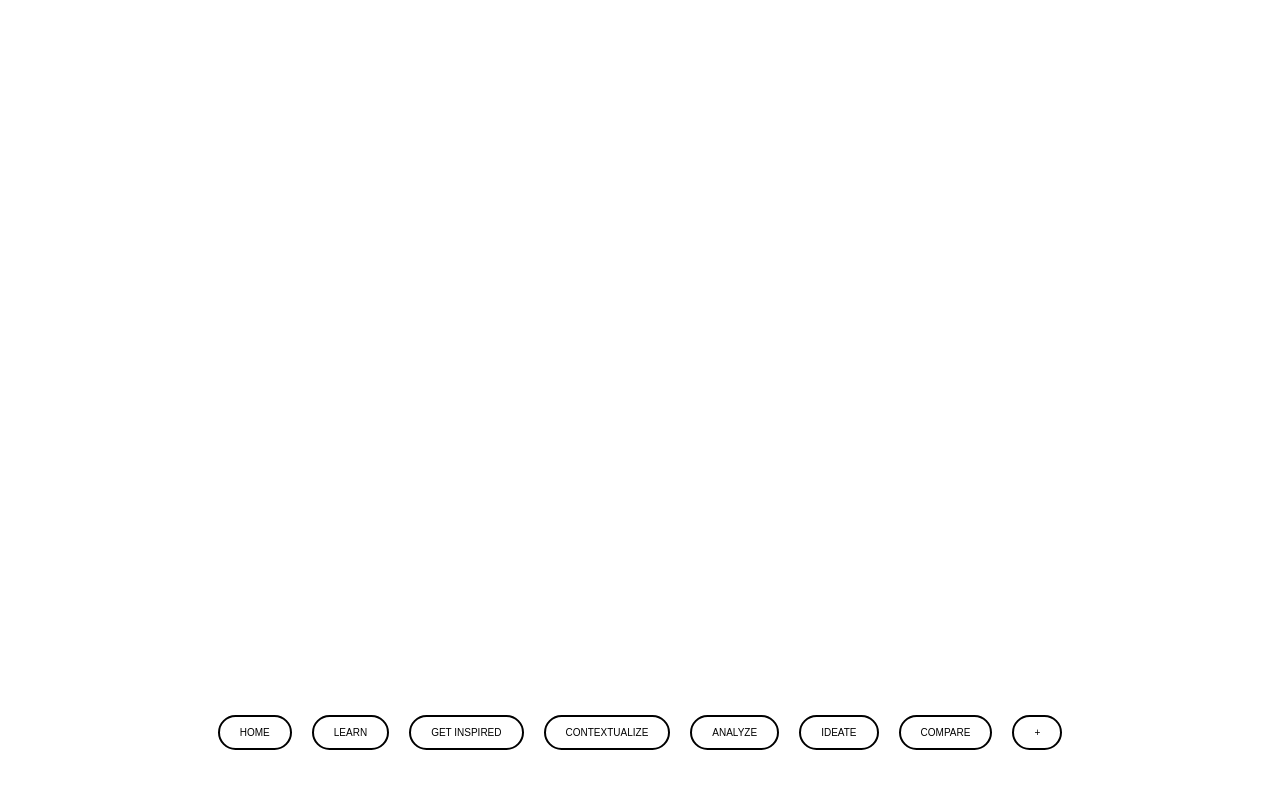
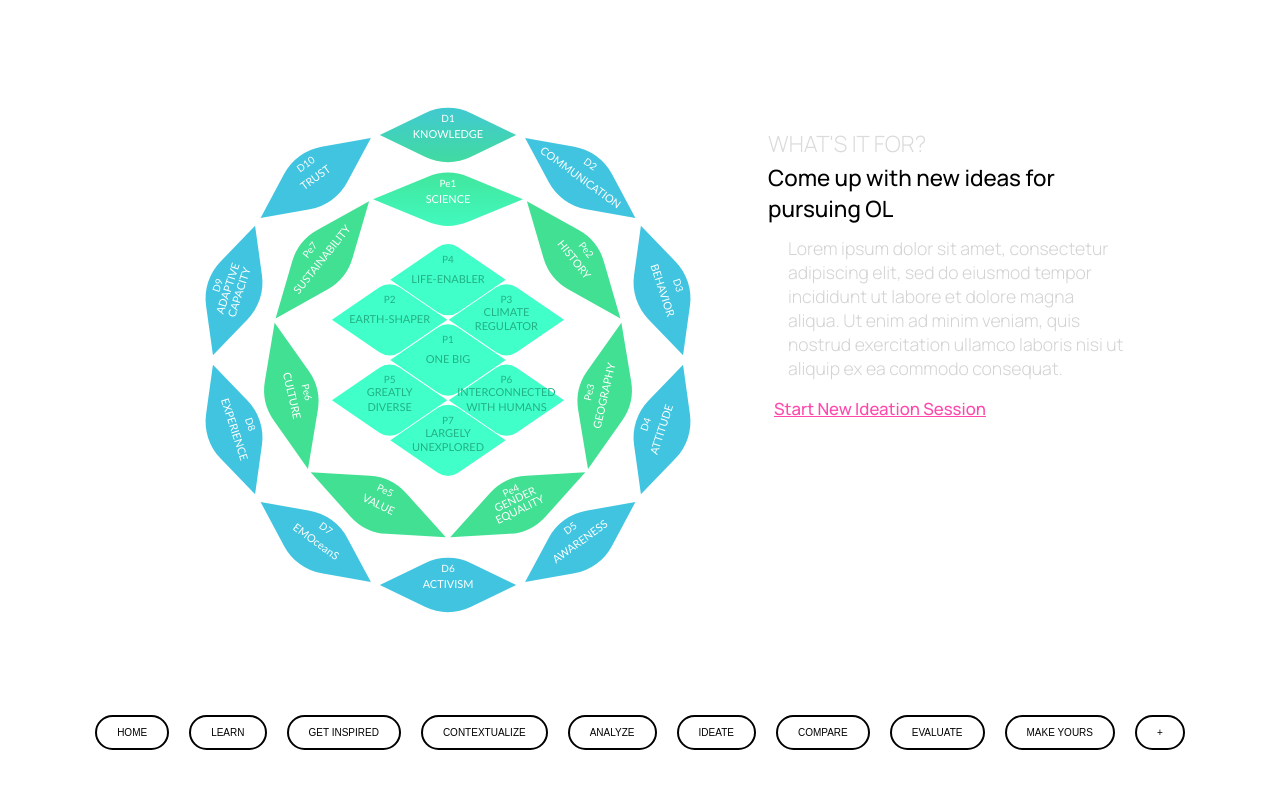
Before and after one commit to saradinismarques/ol-compass, a React (Create React App) app: page /ideate in a window 1280 px wide. Shown: the top 788 px of the page. Built offline with nearby package versions, Linux system fonts and the light colour scheme.

Commit message:
add templates for all the pages

```diff
--- a/src/App.js
+++ b/src/App.js
@@ -4,8 +4,13 @@ import { BrowserRouter as Router, Route, Routes, useLocation  } from 'react-rout
 import InitialPage from './pages/InitialPage';
 import HomePage from './pages/HomePage';
 import LearnPage from './pages/LearnPage';
+import ContextualizePage from './pages/ContextualizePage';
 import GetInspiredPage from './pages/GetInspiredPage';
 import AnalyzePage from './pages/AnalyzePage';
+import IdeatePage from './pages/IdeatePage';
+import ComparePage from './pages/ComparePage';
+import EvaluatePage from './pages/EvaluatePage';
+import MakeYoursPage from './pages/MakeYoursPage';
 
 import Menu from './components/Menu'
 
@@ -29,7 +34,12 @@ function App() {
           <Route path="/home" element={<HomePage colors={colors}/>} />
           <Route path="/learn" element={<LearnPage colors={colors}/>} />
           <Route path="/get-inspired" element={<GetInspiredPage colors={colors}/>} />
+          <Route path="/contextualize" element={<ContextualizePage colors={colors}/>} />
           <Route path="/analyze" element={<AnalyzePage colors={colors}/>} />
+          <Route path="/ideate" element={<IdeatePage colors={colors}/>} />
+          <Route path="/compare" element={<ComparePage colors={colors}/>} />
+          <Route path="/evaluate" element={<EvaluatePage colors={colors}/>} />
+          <Route path="/make-yours" element={<MakeYoursPage colors={colors}/>} />
         </Routes>
       </main>
       {!isInitialPage && <Menu />}
--- a/src/components/Menu.js
+++ b/src/components/Menu.js
@@ -33,7 +33,7 @@ const Menu = () => {
         GET INSPIRED
       </Link>
       <Link
-        to="/"
+        to="/contextualize"
         className={`menu-button ${activeButton === 'contextualize' ? 'active' : ''}`}
         onClick={() => handleClick('contextualize')}
       >
@@ -47,21 +47,35 @@ const Menu = () => {
         ANALYZE
       </Link>
       <Link
-        to="/"
+        to="/ideate"
         className={`menu-button ${activeButton === 'ideate' ? 'active' : ''}`}
         onClick={() => handleClick('ideate')}
       >
         IDEATE
       </Link>
       <Link
-        to="/"
+        to="/compare"
         className={`menu-button ${activeButton === 'compare' ? 'active' : ''}`}
         onClick={() => handleClick('compare')}
       >
         COMPARE
       </Link>
       <Link
-        to="/"
+        to="/evaluate"
+        className={`menu-button ${activeButton === 'evaluate' ? 'active' : ''}`}
+        onClick={() => handleClick('evaluate')}
+      >
+        EVALUATE
+      </Link>
+      <Link
+        to="/make-yours"
+        className={`menu-button ${activeButton === 'make-yours' ? 'active' : ''}`}
+        onClick={() => handleClick('make-yours')}
+      >
+        MAKE YOURS
+      </Link>
+      <Link
+        to="/home"
         className={`menu-button ${activeButton === 'plus' ? 'active' : ''}`}
         onClick={() => handleClick('plus')}
       >
--- a/src/pages/AnalyzePage.js
+++ b/src/pages/AnalyzePage.js
@@ -5,8 +5,6 @@ import OLDiagram from '../components/OLDiagram';
 const GetInspiredPage = ({colors}) => {
   // Memoize the initialState object
   const initialState = useMemo(() => ({
-    text: [],
-    showMore: false,
     initialState: true,
   }), []);
 
@@ -51,7 +49,7 @@ const GetInspiredPage = ({colors}) => {
             <p className='text'>
               Lorem ipsum dolor sit amet, consectetur adipiscing elit, sed do eiusmod tempor incididunt ut labore et dolore magna aliqua. Ut enim ad minim veniam, quis nostrud exercitation ullamco laboris nisi ut aliquip ex ea commodo consequat.
             </p>
-            <button onClick={toggleInitialState} className='a-start-analysis-button'>
+            <button onClick={toggleInitialState} className='start-new-button'>
               Start New Analysis
             </button>
         </div>
@@ -60,7 +58,7 @@ const GetInspiredPage = ({colors}) => {
 
         {!state.initialState && (
         <>
-        <div className="a-input-container">
+        <div className="a-text-container">
         <div className="a-title">
             <input className="a-placeholder" type="text" placeholder="Insert Title" />
         </div>
@@ -87,8 +85,6 @@ const GetInspiredPage = ({colors}) => {
         </div>
         </>
         )}
-
-
     </div>
   );
 };
--- /dev/null
+++ b/src/pages/ComparePage.js
@@ -0,0 +1,26 @@
+import React from 'react';
+import OLDiagram from '../components/OLDiagram';
+
+const ComparePage = ({colors}) => {
+  return (
+    <div>
+      <OLDiagram size="450" colors={colors} action="compare" />
+        <div className='text-container'>
+            <p className='question'>
+              What's it for?
+            </p>
+            <p className='headline'>
+              Ponder alternatives, track idea evolution over time, benchmark, and more
+            </p>
+            <p className='text'>
+              Lorem ipsum dolor sit amet, consectetur adipiscing elit, sed do eiusmod tempor incididunt ut labore et dolore magna aliqua. Ut enim ad minim veniam, quis nostrud exercitation ullamco laboris nisi ut aliquip ex ea commodo consequat.
+            </p>
+            <p className='not-available'>
+                Not Available Yet
+            </p>
+        </div>
+    </div>
+  );
+};
+
+export default ComparePage;
--- /dev/null
+++ b/src/pages/ContextualizePage.js
@@ -0,0 +1,26 @@
+import React from 'react';
+import OLDiagram from '../components/OLDiagram';
+
+const ContextualizePage = ({colors}) => {
+  return (
+    <div>
+      <OLDiagram size="450" colors={colors} action="compare" />
+        <div className='text-container'>
+            <p className='question'>
+              What's it for?
+            </p>
+            <p className='headline'>
+              See how OL applies to your specific context
+            </p>
+            <p className='text'>
+              Lorem ipsum dolor sit amet, consectetur adipiscing elit, sed do eiusmod tempor incididunt ut labore et dolore magna aliqua. Ut enim ad minim veniam, quis nostrud exercitation ullamco laboris nisi ut aliquip ex ea commodo consequat.
+            </p>
+            <p className='instruction'>
+                Search the name of any body of water
+            </p>
+        </div>
+    </div>
+  );
+};
+
+export default ContextualizePage;
--- /dev/null
+++ b/src/pages/EvaluatePage.js
@@ -0,0 +1,26 @@
+import React from 'react';
+import OLDiagram from '../components/OLDiagram';
+
+const EvaluatePage = ({colors}) => {
+  return (
+    <div>
+      <OLDiagram size="450" colors={colors} action="compare" />
+        <div className='text-container'>
+            <p className='question'>
+              What's it for?
+            </p>
+            <p className='headline'>
+              Access OL resources' efficacy or OL learners' knowledge
+            </p>
+            <p className='text'>
+              Lorem ipsum dolor sit amet, consectetur adipiscing elit, sed do eiusmod tempor incididunt ut labore et dolore magna aliqua. Ut enim ad minim veniam, quis nostrud exercitation ullamco laboris nisi ut aliquip ex ea commodo consequat.
+            </p>
+            <p className='not-available'>
+                Not Available Yet
+            </p>
+        </div>
+    </div>
+  );
+};
+
+export default EvaluatePage;
--- /dev/null
+++ b/src/pages/IdeatePage.js
@@ -0,0 +1,61 @@
+import React, { useState, useEffect, useCallback, useMemo }  from 'react';
+import OLDiagram from '../components/OLDiagram';
+
+const IdeatePage = ({colors}) => {
+  // Memoize the initialState object
+  const initialState = useMemo(() => ({
+    initialState: true,
+  }), []);
+
+  const [state, setState] = useState(initialState);
+
+  const resetState = useCallback(() => {
+    setState(initialState);
+  }, [initialState]);
+
+  const toggleInitialState = () => {
+    setState((prevState) => ({
+      ...prevState,
+      initialState: false,
+    }));
+  };
+
+  const handleKeyDown = useCallback((e) => {
+    if (e.key === 'Escape') {
+      resetState();
+    }
+  }, [resetState]);
+
+  useEffect(() => {
+    window.addEventListener('keydown', handleKeyDown);
+    return () => {
+        window.removeEventListener('keydown', handleKeyDown);
+    };
+}, [handleKeyDown]);
+
+  return (
+    <div>
+      <OLDiagram size="450" colors={colors} action="compare" />
+        {state.initialState && (
+        <>
+        <div className='text-container'>
+            <p className='question'>
+              What's it for?
+            </p>
+            <p className='headline'>
+              Come up with new ideas for pursuing OL
+            </p>
+            <p className='text'>
+              Lorem ipsum dolor sit amet, consectetur adipiscing elit, sed do eiusmod tempor incididunt ut labore et dolore magna aliqua. Ut enim ad minim veniam, quis nostrud exercitation ullamco laboris nisi ut aliquip ex ea commodo consequat.
+            </p>
+            <button onClick={toggleInitialState} className='start-new-button'>
+              Start New Ideation Session
+            </button>
+        </div>
+        </>
+        )}
+    </div>
+  );
+};
+
+export default IdeatePage;
--- /dev/null
+++ b/src/pages/MakeYoursPage.js
@@ -0,0 +1,26 @@
+import React from 'react';
+import OLDiagram from '../components/OLDiagram';
+
+const MakeYoursPage = ({colors}) => {
+  return (
+    <div>
+      <OLDiagram size="450" colors={colors} action="compare" />
+        <div className='text-container'>
+            <p className='question'>
+              What's it for?
+            </p>
+            <p className='headline'>
+              Customize the compass, tailor it, hack it!
+            </p>
+            <p className='text'>
+              Lorem ipsum dolor sit amet, consectetur adipiscing elit, sed do eiusmod tempor incididunt ut labore et dolore magna aliqua. Ut enim ad minim veniam, quis nostrud exercitation ullamco laboris nisi ut aliquip ex ea commodo consequat.
+            </p>
+            <p className='not-available'>
+                Not Available Yet
+            </p>
+        </div>
+    </div>
+  );
+};
+
+export default MakeYoursPage;
--- a/src/styles/AnalyzePage.css
+++ b/src/styles/AnalyzePage.css
@@ -1,26 +1,8 @@
-.a-start-analysis-button {
-    font-family: 'Manrope', sans-serif;
-    font-size: 1.05em; /* Smaller size for h2 */
-    font-weight: 500;
-    background-color: transparent; /* Use 'transparent' instead of 'none' */
-    color: rgb(255, 72, 172);
-    border: none;
-    cursor: pointer;
-    margin-top: 5px;
-    max-width: 250px;
-    outline: none; /* Optional: Remove outline on focus */
-    text-decoration: underline;
-}
-
-.a-start-analysis-button:hover {
-    color: rgb(203, 202, 202);
-}
-
-.a-input-container {
+.a-text-container {
     position: absolute;
     top: 13%; /* Position item 50% from the top */
     left: 60%; /* Position item 50% from the left */
-    width: 350px;
+    width: 320px;
     text-align: center;
   }
 
@@ -31,7 +13,7 @@
     width: 100%;
     padding: 10px;
     margin-bottom: 10px;
-    background-color: rgb(210, 210, 210);
+    background-color: #e0e0e0;
     border: none;
     border-radius: 10px;
     box-sizing: border-box;
@@ -97,7 +79,7 @@
     width: 100%;
     padding: 10px;
     margin-bottom: 10px;
-    background-color: rgb(210, 210, 210);
+    background-color: #e0e0e0;
     color: white;
     border: none;
     border-radius: 10px;
--- a/src/styles/App.css
+++ b/src/styles/App.css
@@ -41,6 +41,32 @@ body {
     font-weight: 500;
     color: rgb(255, 72, 172);
     margin-top: 10px;
+    max-width: 300px;
+}
+
+.start-new-button {
+    font-family: 'Manrope', sans-serif;
+    font-size: 1.05em; /* Smaller size for h2 */
+    font-weight: 500;
+    background-color: transparent; /* Use 'transparent' instead of 'none' */
+    color: rgb(255, 72, 172);
+    border: none;
+    cursor: pointer;
+    margin-top: -2px;
+    max-width: 250px;
+    outline: none; /* Optional: Remove outline on focus */
+    text-decoration: underline;
+}
+
+.start-new-button:hover {
+    color: rgb(203, 202, 202);
+}
+
+.not-available {
+    font-size: 1.em; /* Smaller size for h2 */
+    font-weight: 500;
+    color: #841321;
+    margin-top: 10px;
     max-width: 250px;
 }
 
```
